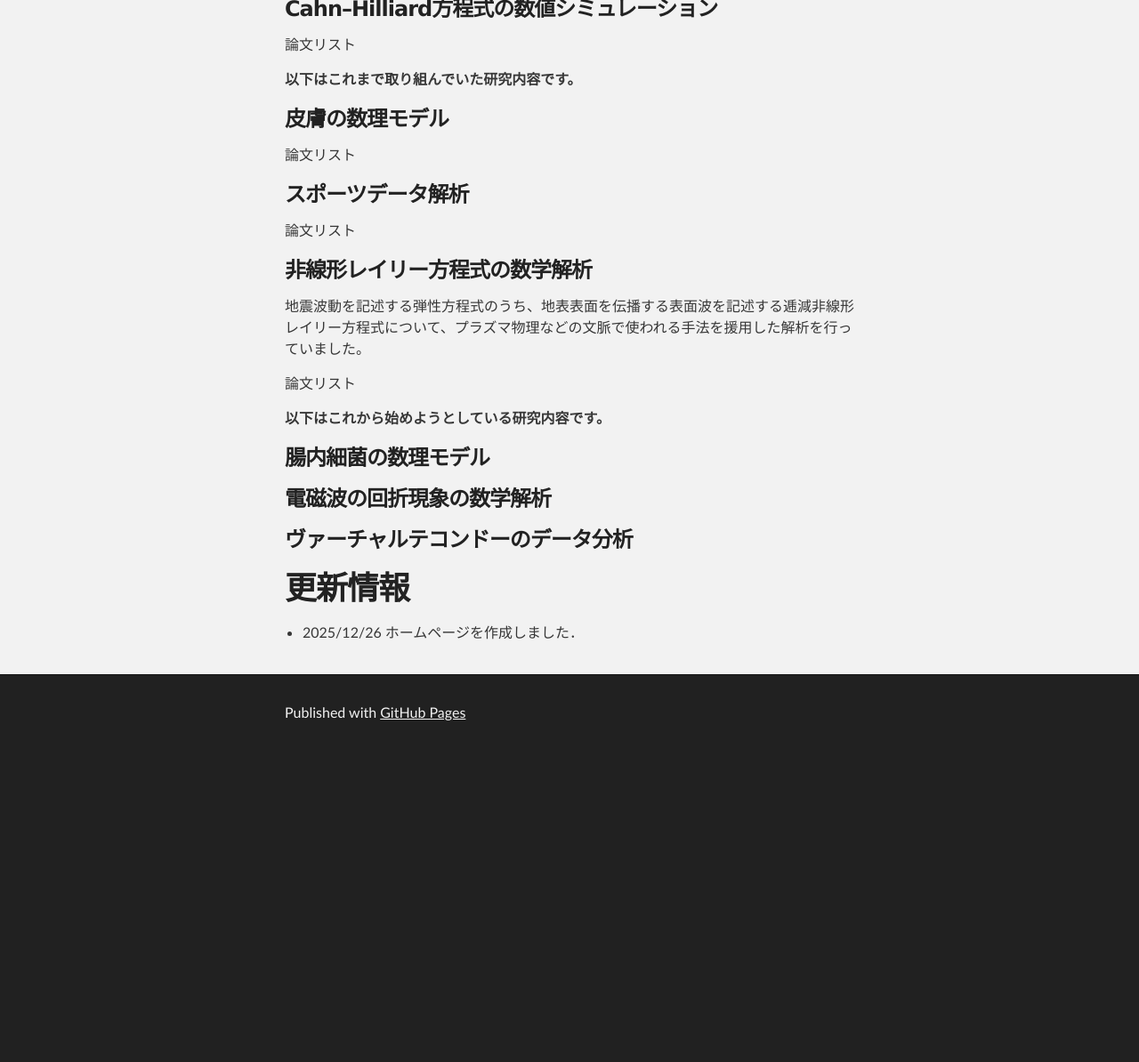
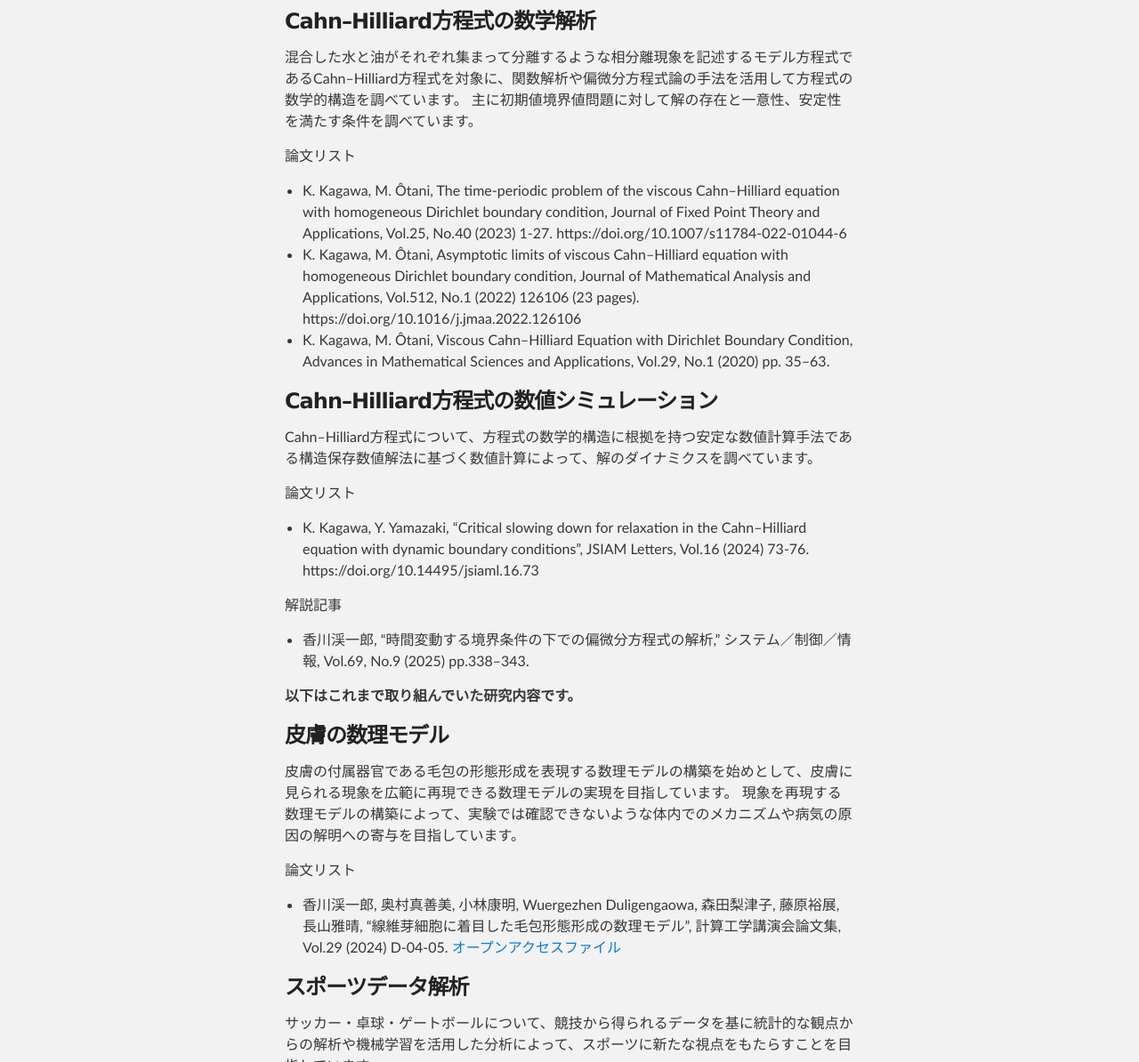
Before and after one commit to k16kgw/k16kgw.github.io, a Jekyll site: the page built from index.md, in a window 1280 px wide and 1400 px high, scrolled down 2286 px, cut to the strip 206-1400 px from the top of the window. Shown: the whole strip at 89% size. Built offline with Jekyll 4.4.1, drawn with Linux system fonts in a browser that asks for light colours; before the commit the page ends 3340 px from its top, so only the background shows below that; some of the changed text lies outside the part shown.

Commit message:
update research theme

```diff
--- a/index.md
+++ b/index.md
@@ -21,9 +21,8 @@ title: top page
 | 年月 | 事項 |
 | ---: | :--- |
 | 2025年12月 | セミナー説明会 |
-| 2026年1月 | 第1グループ希望提出 |
-| 2月 | 第2グループ希望提出 |
-| 3月 | 配属決定 |
+| 2026年1月 | 配属希望提出 |
+| 2月-3月 | 配属決定 |
 | 4月-7月 | 輪講 |
 | 8月-9月 | 個人研究テーマ決め |
 | 10月-12月 | 個人研究 |
@@ -46,15 +45,19 @@ title: top page
 ## 輪講
 
 輪講で読むテキスト
-- Steven Strogatz「ストロガッツ　非線形ダイナミクスとカオス」
+- Steven H. Strogatz著，田中久陽，中尾裕也，千葉逸人訳 「ストロガッツ 非線形ダイナミクスとカオス 数学的基礎から物理・生物・化学・工学まで」丸善出版
 
 <!-- 参考になるテキスト -->
 
 ## 個人研究
 
+- 輪講で学んだことやプログラミングを活用し、テーマの背後に潜む数学的な特徴を捉える研究を行います。
 - セミナー生は秋学期に実施する個人研究のテーマを夏休みの間に考えてくることが求められています。
 - 香川の研究テーマの枠に囚われず、各々が興味のある話題に挑戦することを推奨します。
 - 自分の研究テーマを見つけられないセミナー生には、香川の研究テーマから幾つかを紹介する事はできます。
+- テーマの決め方
+  - 身近な興味のある現象を扱ってみる
+  - 輪講で扱った問題を発展させるなど
 
 # 連絡先
 
@@ -65,7 +68,6 @@ title: top page
 # 参考
 
 本セミナーを選択するにあたり参考となるであろう情報を記します。
-
 
 ## 香川の研究キーワード
 
@@ -81,28 +83,50 @@ title: top page
 
 ### Cahn–Hilliard方程式の数学解析
 
+混合した水と油がそれぞれ集まって分離するような相分離現象を記述するモデル方程式であるCahn–Hilliard方程式を対象に、関数解析や偏微分方程式論の手法を活用して方程式の数学的構造を調べています。
+主に初期値境界値問題に対して解の存在と一意性、安定性を満たす条件を調べています。
+
 論文リスト
+- K. Kagawa, M. Ôtani, The time-periodic problem of the viscous Cahn–Hilliard equation with homogeneous Dirichlet boundary condition, Journal of Fixed Point Theory and Applications, Vol.25, No.40 (2023) 1-27. https://doi.org/10.1007/s11784-022-01044-6
+- K. Kagawa, M. Ôtani, Asymptotic limits of viscous Cahn–Hilliard equation with homogeneous Dirichlet boundary condition, Journal of Mathematical Analysis and Applications, Vol.512, No.1 (2022) 126106 (23 pages). https://doi.org/10.1016/j.jmaa.2022.126106
+- K. Kagawa, M. Ôtani, Viscous Cahn–Hilliard Equation with Dirichlet Boundary Condition, Advances in Mathematical Sciences and Applications, Vol.29, No.1 (2020) pp. 35–63.
 
 ### Cahn–Hilliard方程式の数値シミュレーション
 
+Cahn–Hilliard方程式について、方程式の数学的構造に根拠を持つ安定な数値計算手法である構造保存数値解法に基づく数値計算によって、解のダイナミクスを調べています。
+
 論文リスト
+- K. Kagawa, Y. Yamazaki, "Critical slowing down for relaxation in the Cahn–Hilliard equation with dynamic boundary conditions", JSIAM Letters, Vol.16 (2024) 73-76. https://doi.org/10.14495/jsiaml.16.73
+
+解説記事
+- 香川渓一郎, "時間変動する境界条件の下での偏微分方程式の解析," システム／制御／情報, Vol.69, No.9 (2025) pp.338–343.
 
 **以下はこれまで取り組んでいた研究内容です。**
 
 ### 皮膚の数理モデル
 
+皮膚の付属器官である毛包の形態形成を表現する数理モデルの構築を始めとして、皮膚に見られる現象を広範に再現できる数理モデルの実現を目指しています。
+現象を再現する数理モデルの構築によって、実験では確認できないような体内でのメカニズムや病気の原因の解明への寄与を目指しています。
+
 論文リスト
+- 香川渓一郎, 奥村真善美, 小林康明, Wuergezhen Duligengaowa, 森田梨津子, 藤原裕展, 長山雅晴, "線維芽細胞に着目した毛包形態形成の数理モデル", 計算工学講演会論文集, Vol.29 (2024) D-04-05. [オープンアクセスファイル](https://confit-sfs.atlas.jp/customer/jsces29/abstract/D-04-05.pdf)
 
 ### スポーツデータ解析
 
+サッカー・卓球・ゲートボールについて、競技から得られるデータを基に統計的な観点からの解析や機械学習を活用した分析によって、スポーツに新たな視点をもたらすことを目指しています。
+
 論文リスト
-
+- K. Yamamoto, S. Uezu, K. Kagawa, Y. Yamazaki, T. Narizuka, Theory and data analysis of player and team ball possession time in football, Phys. Rev. E, Vol.109 (2024) 014305. https://doi.org/10.1103/PhysRevE.109.014305, arXiv:2308.05460
+- 香川渓一郎, 山崎義弘, 成塚拓真, 山本健, "卓球の試合全体に対する３次元座標推定," 統計数理研究所共同研究リポート (2022).
+- 香川渓一郎, 山崎義弘, 多賀圭理, 成塚拓真,  "ゲートボールで観られる時間変動に基づく戦況・戦術の把握," 統計数理研究所共同研究リポート (2021).
 
 ### 非線形レイリー方程式の数学解析
 
 地震波動を記述する弾性方程式のうち、地表表面を伝播する表面波を記述する逓減非線形レイリー方程式について、プラズマ物理などの文脈で使われる手法を援用した解析を行っていました。
 
 論文リスト
+- K. Kagawa, K. Kikuchi, N. Bekki, "A power-law of two kernels in reductive nonlinear Rayleigh equation for isotropic elastic materials", Journal of the Physical Society of Japan 90.11 (2021): 114006 (6 pages). https://doi.org/10.7566/JPSJ.90.114006
+- N. Bekki, K. Kagawa, and K. Kikuchi, Decay Instability for Nonlinear Rayleigh Surface Waves on Isotropic Materials, Journal of the Physical Society of Japan 88.12 (2019): 124001 (14 pages). https://doi.org/10.7566/JPSJ.88.124001
 
 **以下はこれから始めようとしている研究内容です。**
 
@@ -118,4 +142,4 @@ title: top page
 
 # 更新情報
 
-- 2025/12/26    ホームページを作成しました．
+- 2025/12/26    ホームページを作成しました。
```
